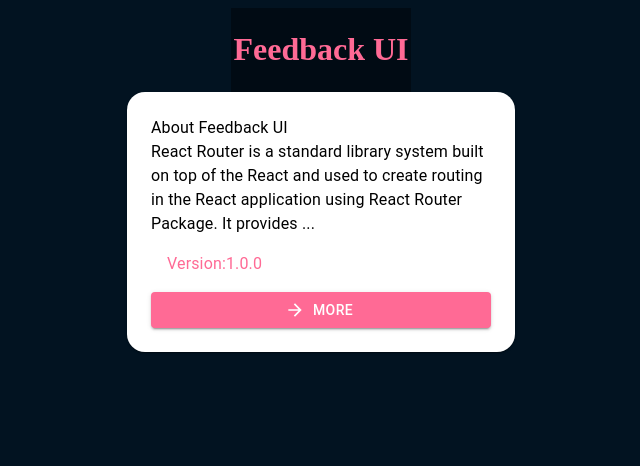
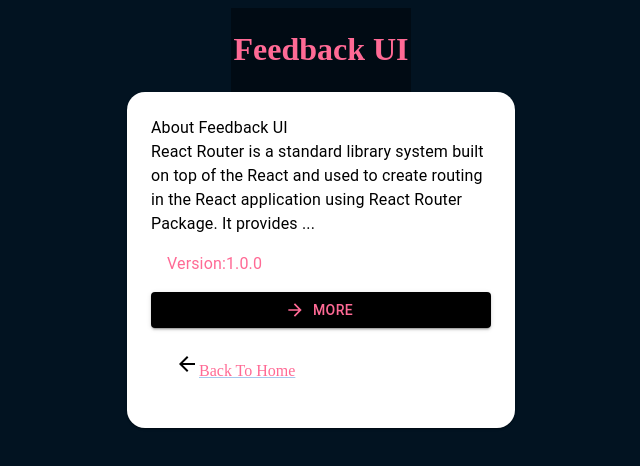
Before and after one commit to dagopia/Feedback-Ui, a React (Create React App) app: page /about in a window 1280 px wide. Shown: the top 466 px of the page, without its empty margins (319-959 px from the left). Built offline with nearby package versions, Linux system fonts and the light colour scheme; the HTML template or start-up script is replaced by a standard one.

Commit message:
About page.

```diff
--- a/src/Pages/About.js
+++ b/src/Pages/About.js
@@ -1,5 +1,5 @@
-import { SupervisedUserCircleRounded } from "@mui/icons-material";
-import { Typography, Box, Card, Button } from "@mui/material";
+import { ArrowBack, SupervisedUserCircleRounded } from "@mui/icons-material";
+import { Typography, Box, Card, Button, Link } from "@mui/material";
 import React from "react";
 import ArrowForwardIcon from "@mui/icons-material/ArrowForward";
 
@@ -28,10 +28,14 @@
       <Button
         variant='contained'
         startIcon={<ArrowForwardIcon />}
-        sx={{ bgcolor: "#ff6a95", color: "white" }}
+        sx={{ bgcolor: "black", color: "#ff6a95" }}
       >
         More
       </Button>
+      <Link href='/' sx={{ color: "#ff6a95", m: 2, p: 1 }}>
+        <ArrowBack sx={{ color: "black" }} />
+        Back To Home
+      </Link>
     </Card>
   );
 }
```
